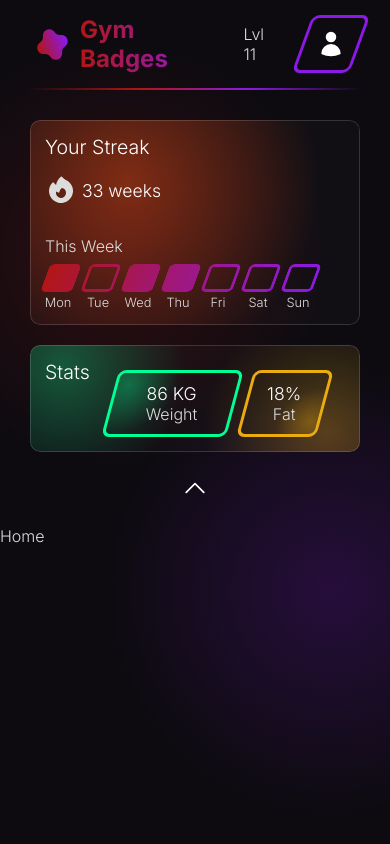
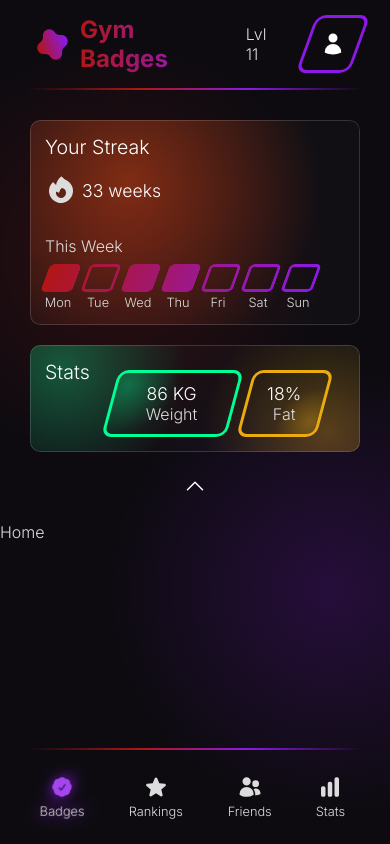
Before and after one commit to TFG-APP-de-gamificacion-del-deporte/gym-badges-web-app, a Next.js app in the folder src/gym_badges/: page / in a window 390 px wide. Built offline with nearby package versions, Linux system fonts and the light colour scheme.

Commit message:
Add footer for mobile screens

```diff
--- a/src/gym_badges/app/(home)/home.module.scss
+++ b/src/gym_badges/app/(home)/home.module.scss
@@ -16,4 +16,8 @@
   display: flex;
   flex-direction: row;
   flex-grow: 1;
+
+  main {
+    flex-grow: 1;
+  }
 }
--- a/src/gym_badges/app/(home)/layout.tsx
+++ b/src/gym_badges/app/(home)/layout.tsx
@@ -2,18 +2,20 @@ import Dashboard from "@/components/dashboard/dashboard";
 import Header from "@/components/header/header";
 import styles from "@/app/(home)/home.module.scss";
 import { Suspense } from "react";
+import Footer from "@/components/footer/footer";
 
 export default function RootLayout({
   children,
 }: Readonly<{ children: React.ReactNode }>) {
   return (
     <div className={styles.layout}>
-      <Header/>
+      <Header />
       <div className={styles.dashboard_main_layout}>
         <Suspense fallback={"Loading Dashboard..."} >
-          <Dashboard/>
+          <Dashboard />
         </Suspense>
         <main>{children}</main>
+        <Footer />
       </div>
     </div>
   );
--- a/src/gym_badges/components/dashboard/client-dashboard.module.scss
+++ b/src/gym_badges/components/dashboard/client-dashboard.module.scss
@@ -19,6 +19,10 @@
     flex-direction: row;
     flex-wrap: wrap;
     margin-bottom: 0px;
+
+    & > div {
+      flex-grow: 1;
+    }
   }
 }
 
@@ -41,7 +45,7 @@
   button {
     background-color: transparent;
     border: none;
-    border-radius: GV.$corner-radius;
+    border-radius: GV.$corner-radius-big;
     margin: 15px;
     transition: $transition;
     padding: 8px 5px 8px 3px;
--- a/src/gym_badges/components/dashboard/stats-card/stats-card.module.scss
+++ b/src/gym_badges/components/dashboard/stats-card/stats-card.module.scss
@@ -13,7 +13,7 @@ $yellow_gradient: radial-gradient(circle at bottom 20% right 10%, rgba($yellow,
 
   @include GV.small-screen {
     display: flex;
-    flex-grow: 1;
+    flex-direction: row;
   }
 }
 
@@ -31,7 +31,7 @@ $yellow_gradient: radial-gradient(circle at bottom 20% right 10%, rgba($yellow,
   $skew: -15deg;
 
   border: 3px solid;
-  border-radius: 8px;
+  border-radius: GV.$corner-radius-big;
 
   transform: skew($skew);
   flex-grow: 1;
--- a/src/gym_badges/components/dashboard/streak-card/streak-card.module.scss
+++ b/src/gym_badges/components/dashboard/streak-card/streak-card.module.scss
@@ -11,7 +11,6 @@
   @include GV.small-screen {
     flex-direction: row;
     flex-wrap: wrap;
-    flex-grow: 1;
   }
 }
 
--- /dev/null
+++ b/src/gym_badges/components/footer/footer.module.scss
@@ -0,0 +1,13 @@
+@use "@/public/global_vars.scss" as GV;
+
+.footer {
+  display: none;
+
+  @include GV.mobile-screen {
+    display: flex;
+    flex-direction: column;
+    align-items: center;
+    gap: 15px;
+    margin: 15px 0;
+  }
+}
--- /dev/null
+++ b/src/gym_badges/components/footer/footer.tsx
@@ -0,0 +1,12 @@
+import LineSeparator from "../line-separator/line-separator";
+import Nav from "../nav/nav";
+import styles from "./footer.module.scss"
+
+export default function Footer() {
+  return (
+    <div className={styles.footer}>
+      <LineSeparator />
+      <Nav />
+    </div>
+  )
+}
--- a/src/gym_badges/components/header/account-button/account-button.module.scss
+++ b/src/gym_badges/components/header/account-button/account-button.module.scss
@@ -6,7 +6,7 @@
 
   background-color: transparent;
   border: 3px solid GV.$purple;
-  border-radius: 8px;
+  border-radius: GV.$corner-radius-big;
 
   transform: skew($skew);
 
@@ -30,5 +30,5 @@
 }
 
 .icon {
-  @include GV.icon_mid;
+  @include GV.icon-mid;
 }
--- a/src/gym_badges/components/nav/nav.module.scss
+++ b/src/gym_badges/components/nav/nav.module.scss
@@ -1,24 +1,30 @@
 @use "@/public/global_vars.scss" as GV;
 
-$transition: all 0.3s ease-out;
+$transition: filter 0.3s ease-out, background-color 0.3s ease-out;
 
 .navbar {
   display: flex;
   flex-direction: row;
   gap: 10px;
+  justify-content: space-around;
+  width: 100%;
+
+  @include GV.mobile-screen {
+    padding: 0 25px;
+  }
 }
 
 .link {
-  border-radius: GV.$corner-radius;
+  padding: 10px 12px;
+  border-radius: GV.$corner-radius-small;
+  flex-grow: 1;
 
-  display: flex;
-  flex-direction: row;
-  align-items: center;
-  gap: 5px;
-  padding: 10px;
+  transform: skew(-20deg);
+  & > div {
+    transform: skew(20deg);
+  }
 
   transition: $transition;
-
   &:hover {
     filter: drop-shadow(0 0 8px GV.$purple);
     background-color: rgb(GV.$purple, 0.5);
@@ -26,6 +32,25 @@ $transition: all 0.3s ease-out;
     transition: $transition;
     transition-duration: 0.1s;
   }
+
+  div {
+    display: flex;
+    flex-direction: row;
+    align-items: center;
+    gap: 5px;
+
+    @include GV.mobile-screen {
+      flex-direction: column;
+      margin-left: -5px;
+
+      h3 {
+        font-size: 0.8rem;
+        font-weight: 300;
+        color: rgb(220, 220, 220);
+      }
+    }
+  }
+
 }
 
 .link_active {
@@ -37,4 +62,8 @@ $transition: all 0.3s ease-out;
 
 .icon {
   @include GV.icon-small;
+
+  @include GV.mobile-screen {
+    @include GV.icon-mid;
+  }
 }
--- a/src/gym_badges/components/nav/nav.tsx
+++ b/src/gym_badges/components/nav/nav.tsx
@@ -43,8 +43,10 @@ export default function Nav() {
             { [styles.link_active]: pathname === link.href }
           )}
         >
-          {link.icon}
-          <h3>{link.name}</h3>
+          <div>
+            {link.icon}
+            <h3>{link.name}</h3>
+          </div>
         </Link>
       ))}
     </div>
--- a/src/gym_badges/public/global_vars.scss
+++ b/src/gym_badges/public/global_vars.scss
@@ -3,7 +3,8 @@
 $red: rgb(178, 22, 22);
 $purple: rgb(140, 25, 231);
 
-$corner-radius: 10px;
+$corner-radius-big: 10px;
+$corner-radius-small: 5px;
 
 
 // ===== Responsive media queries =====
@@ -31,7 +32,7 @@ $corner-radius: 10px;
   background-color: rgba(255, 255, 255, 0.02);
   padding: 15px;
   box-shadow: inset 0 0 0 1px rgba(255, 255, 255, 0.15);
-  border-radius: $corner-radius;
+  border-radius: $corner-radius-big;
 }
 
 
@@ -49,7 +50,7 @@ $corner-radius: 10px;
     left: 0;
     right: 0;
     bottom: 0;
-    border-radius: 5px;
+    border-radius: $corner-radius-small;
     border: 3px solid transparent;
     mask:
       linear-gradient(#fff 0 0) padding-box,
@@ -64,8 +65,8 @@ $corner-radius: 10px;
   width: 32px;
 }
 
-@mixin icon_mid {
-  width: 28px;
+@mixin icon-mid {
+  width: 24px;
 }
 
 @mixin icon-small {
```
